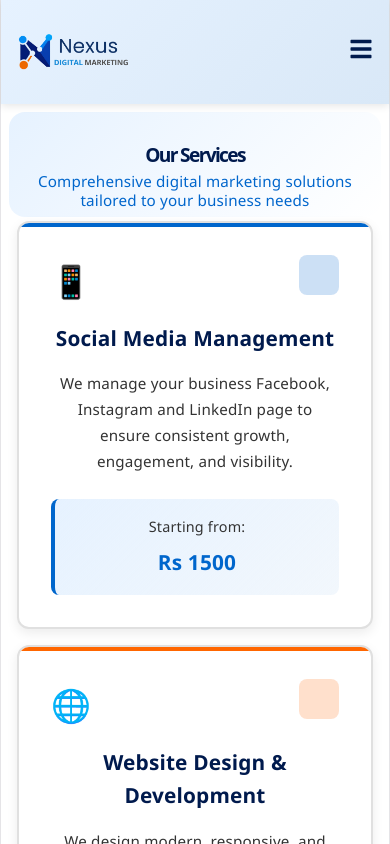
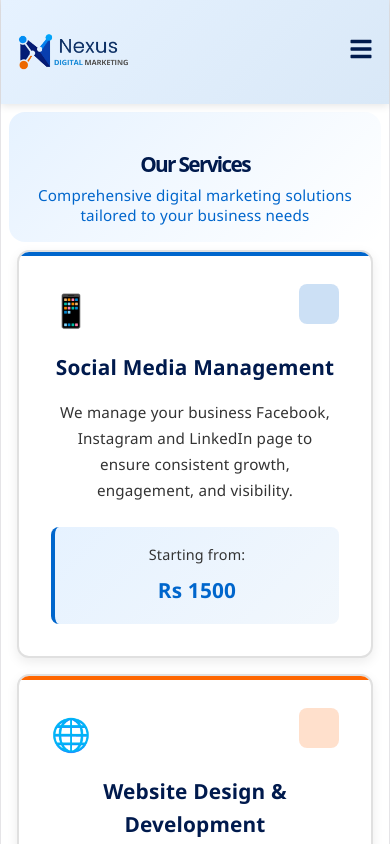
Before and after one commit to semamboccus-a11y/nexus-digital-marketing, a React (Vite) app: page / in a window 390 px wide. Both pictures are taken after a click on the button "Get Started". Shown: the top 844 px of the page. Built offline with nearby package versions, Linux system fonts and the light colour scheme.

Commit message:
Balance Services header: readable size with service cards visible on mobile

```diff
--- a/src/styles/Services.css
+++ b/src/styles/Services.css
@@ -1,5 +1,7 @@
 .services-page {
   width: 100%;
+  display: flex;
+  flex-direction: column;
 }
 
 /* Services Header */
@@ -370,20 +372,19 @@
 /* Responsive Design */
 @media (max-width: 768px) {
   .services-header {
-    padding: 0.5rem 0.75rem;
-    margin-bottom: 0.25rem;
+    padding: 1rem 1rem;
+    margin-bottom: 0.5rem;
     min-height: auto;
-    height: auto;
   }
 
   .services-header h1 {
-    font-size: 1.2rem;
-    margin-bottom: 0.1rem;
+    font-size: 1.3rem;
+    margin-bottom: 0.3rem;
   }
 
   .services-header p {
-    font-size: 0.75rem;
-    line-height: 1.2;
+    font-size: 0.8rem;
+    line-height: 1.3;
   }
 
   .services-grid {
```
